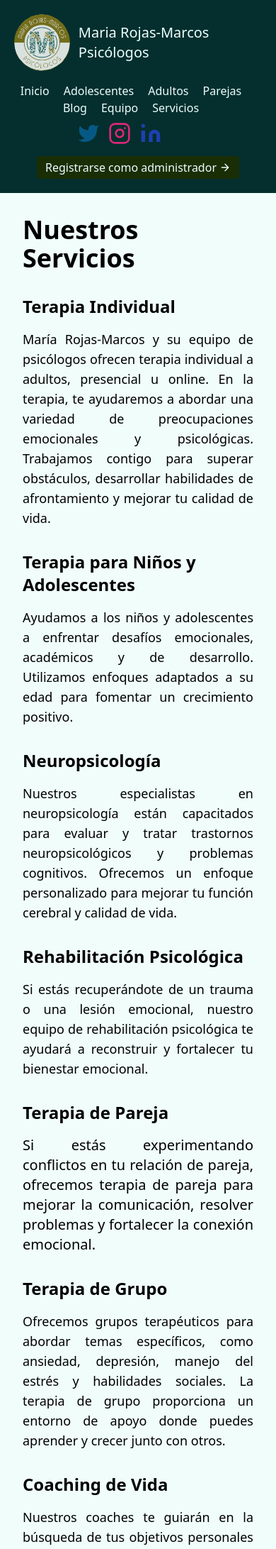
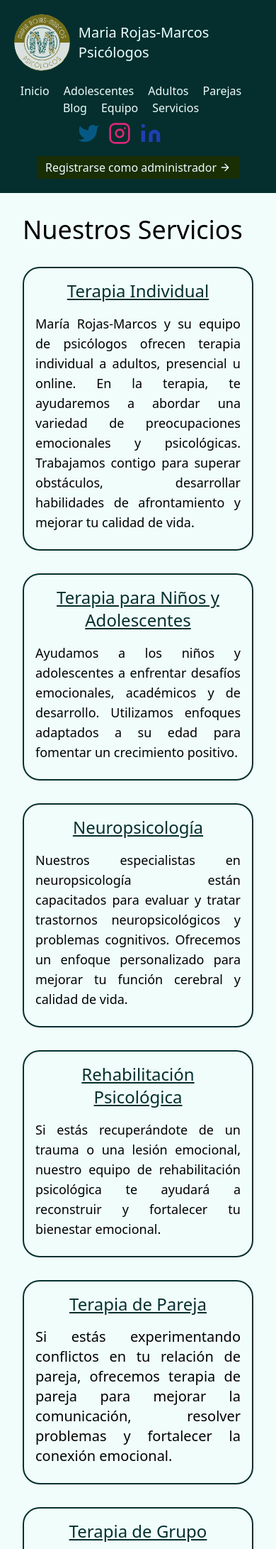
Before and after one commit to juaalvcam/MariaRojasMarcosPsicologos, a Django app: page /servicios in a window 390 px wide. Shown: the top 2183 px of the page at 71% size. Run offline with Django 4.2, Linux system fonts and the light colour scheme; some libraries are stand-ins or nearby versions.

Commit message:
Actualización de estilos en las plantillas HTML

```diff
--- a/psicoMRM/templates/base.html
+++ b/psicoMRM/templates/base.html
@@ -22,28 +22,32 @@
             class="w-20 h-20 rounded-full"
           />
           <!--CAMBIAR POR LOGOTIPO-->
-          <span class="ml-3 text-xl text-cyan-50 hover:text-lime-800"
+          <span class="ml-3 text-xl text-cyan-50 hover:text-lime-800 font-thin"
             >Maria Rojas-Marcos Psicólogos</span
           >
         </a>
         <nav
           class="md:ml-auto md:mr-auto flex flex-wrap items-center text-base justify-center"
         >
-          <a class="mr-5 hover:text-lime-800 text-cyan-50" href="/">Inicio</a>
-          <a class="mr-5 hover:text-lime-800 text-cyan-50">Adolescentes</a>
-          <a class="mr-5 hover:text-lime-800 text-cyan-50">Adultos</a>
-          <a class="mr-5 hover:text-lime-800 text-cyan-50">Parejas</a>
+          <a class="mr-5 hover:text-lime-800 text-cyan-50 font-thin" href="/"
+            >Inicio</a
+          >
+          <a class="mr-5 hover:text-lime-800 text-cyan-50 font-thin"
+            >Adolescentes</a
+          >
+          <a class="mr-5 hover:text-lime-800 text-cyan-50 font-thin">Adultos</a>
+          <a class="mr-5 hover:text-lime-800 text-cyan-50 font-thin">Parejas</a>
           <a
-            class="mr-5 hover:text-lime-800 text-cyan-50"
+            class="mr-5 hover:text-lime-800 text-cyan-50 font-thin"
             href="{% url 'blog' %}"
             >Blog</a
           >
           <a
-            class="mr-5 hover:text-lime-800 text-cyan-50"
+            class="mr-5 hover:text-lime-800 text-cyan-50 font-thin"
             href="{% url 'about' %}"
             >Equipo</a
           >
-          <a class="mr-5 hover:text-lime-800" href="{% url 'servicios' %}"
+          <a class="mr-5 hover:text-lime-800 font-thin" href="{% url 'servicios' %}"
             >Servicios</a
           >
         </nav>
@@ -111,7 +115,7 @@
         {% if user.is_anonymous %}
         <a href="{% url 'register' %}">
           <button
-            class="inline-flex items-center bg-lime-950 border-0 py-1 px-3 focus:outline-none hover:bg-lime-800 rounded text-base mt-4 md:mt-0"
+            class="inline-flex items-center bg-lime-950 border-0 py-1 px-3 focus:outline-none hover:bg-lime-800 rounded text-base mt-4 md:mt-0 font-thin"
           >
             Registrarse como administrador
             <svg
@@ -130,7 +134,7 @@
         {% else %}
         <a href="{% url 'logout' %}">
           <button
-            class="inline-flex items-center bg-lime-950 border-0 py-1 px-3 focus:outline-none hover:bg-lime-800 rounded text-base mt-4 md:mt-0"
+            class="inline-flex items-center bg-lime-950 border-0 py-1 px-3 focus:outline-none hover:bg-lime-800 rounded text-base mt-4 md:mt-0 font-thin"
           >
             Cerrar sesión
             <svg
--- a/psicoMRM/templates/servicios.html
+++ b/psicoMRM/templates/servicios.html
@@ -1,9 +1,11 @@
 {% extends 'base.html' %} {% block content %}
 <div class="container mx-auto p-8">
-  <h1 class="text-4xl font-bold mb-8">Nuestros Servicios</h1>
-  <div class="mb-8">
-    <h2 class="text-2xl font-bold mb-4">Terapia Individual</h2>
-    <p class="text-lg mb-2 text-justify">
+  <h1 class="text-4xl font-thin mb-8">Nuestros Servicios</h1>
+  <div class="mb-8 p-4 border-2 border-teal-950 bg-teal-50 rounded-3xl">
+    <h2 class="text-2xl font-thin mb-4 text-center underline text-teal-950">
+      <strong>Terapia Individual</strong>
+    </h2>
+    <p class="text-lg mb-2 text-justify font-thin">
       María Rojas-Marcos y su equipo de psicólogos ofrecen terapia individual a
       adultos, presencial u online. En la terapia, te ayudaremos a abordar una
       variedad de preocupaciones emocionales y psicológicas. Trabajamos contigo
@@ -11,74 +13,92 @@
       mejorar tu calidad de vida.
     </p>
   </div>
-  <div class="mb-8">
-    <h2 class="text-2xl font-bold mb-4">Terapia para Niños y Adolescentes</h2>
-    <p class="text-lg mb-2 text-justify">
+  <div class="mb-8 p-4 border-2 border-teal-950 bg-teal-50 rounded-3xl">
+    <h2 class="text-2xl font-thin mb-4 text-center underline text-teal-950">
+      <strong>Terapia para Niños y Adolescentes</strong>
+    </h2>
+    <p class="text-lg mb-2 text-justify font-thin">
       Ayudamos a los niños y adolescentes a enfrentar desafíos emocionales,
       académicos y de desarrollo. Utilizamos enfoques adaptados a su edad para
       fomentar un crecimiento positivo.
     </p>
   </div>
-  <div class="mb-8">
-    <h2 class="text-2xl font-bold mb-4">Neuropsicología</h2>
-    <p class="text-lg mb-2 text-justify">
+  <div class="mb-8 p-4 border-2 border-teal-950 bg-teal-50 rounded-3xl">
+    <h2 class="text-2xl font-thin mb-4 text-center underline text-teal-950">
+      <strong>Neuropsicología</strong>
+    </h2>
+    <p class="text-lg mb-2 text-justify font-thin">
       Nuestros especialistas en neuropsicología están capacitados para evaluar y
       tratar trastornos neuropsicológicos y problemas cognitivos. Ofrecemos un
       enfoque personalizado para mejorar tu función cerebral y calidad de vida.
     </p>
   </div>
-  <div class="mb-8">
-    <h2 class="text-2xl font-bold mb-4">Rehabilitación Psicológica</h2>
-    <p class="text-lg mb-2 text-justify">
+  <div class="mb-8 p-4 border-2 border-teal-950 bg-teal-50 rounded-3xl">
+    <h2 class="text-2xl font-thin mb-4 text-center underline text-teal-950">
+      <strong>Rehabilitación Psicológica</strong>
+    </h2>
+    <p class="text-lg mb-2 text-justify font-thin">
       Si estás recuperándote de un trauma o una lesión emocional, nuestro equipo
       de rehabilitación psicológica te ayudará a reconstruir y fortalecer tu
       bienestar emocional.
     </p>
   </div>
-  <div class="mb-8">
-    <h2 class="text-2xl font-bold mb-4">Terapia de Pareja</h2>
-    <p class="text-xl mb-2 text-justify">
+  <div class="mb-8 p-4 border-2 border-teal-950 bg-teal-50 rounded-3xl">
+    <h2 class="text-2xl font-thin mb-4 text-center underline text-teal-950">
+      <strong>Terapia de Pareja</strong>
+    </h2>
+    <p class="text-xl mb-2 text-justify font-thin">
       Si estás experimentando conflictos en tu relación de pareja, ofrecemos
       terapia de pareja para mejorar la comunicación, resolver problemas y
       fortalecer la conexión emocional.
     </p>
   </div>
-  <div class="mb-8">
-    <h2 class="text-2xl font-bold mb-4">Terapia de Grupo</h2>
-    <p class="text-lg mb-2 text-justify">
+  <div class="mb-8 p-4 border-2 border-teal-950 bg-teal-50 rounded-3xl">
+    <h2 class="text-2xl font-thin mb-4 text-center underline text-teal-950">
+      <strong>Terapia de Grupo</strong>
+    </h2>
+    <p class="text-lg mb-2 text-justify font-thin">
       Ofrecemos grupos terapéuticos para abordar temas específicos, como
       ansiedad, depresión, manejo del estrés y habilidades sociales. La terapia
       de grupo proporciona un entorno de apoyo donde puedes aprender y crecer
       junto con otros.
     </p>
   </div>
-  <div class="mb-8">
-    <h2 class="text-2xl font-bold mb-4">Coaching de Vida</h2>
-    <p class="text-lg mb-2 text-justify">
+  <div class="mb-8 p-4 border-2 border-teal-950 bg-teal-50 rounded-3xl">
+    <h2 class="text-2xl font-thin mb-4 text-center underline text-teal-950">
+      <strong>Coaching de Vida</strong>
+    </h2>
+    <p class="text-lg mb-2 text-justify font-thin">
       Nuestros coaches te guiarán en la búsqueda de tus objetivos personales y
       profesionales, proporcionándote las herramientas necesarias para alcanzar
       el éxito y la realización.
     </p>
   </div>
-  <div class="mb-8">
-    <h2 class="text-2xl font-bold mb-4">Masaje Antiestrés</h2>
-    <p class="text-lg mb-2 text-justify">
+  <div class="mb-8 p-4 border-2 border-teal-950 bg-teal-50 rounded-3xl">
+    <h2 class="text-2xl font-thin mb-4 text-center underline text-teal-950">
+      <strong>Masaje Antiestrés</strong>
+    </h2>
+    <p class="text-lg mb-2 text-justify font-thin">
       Sumérgete en un oasis de relajación con nuestros masajes antiestrés,
       diseñados para aliviar la tensión y restaurar tu equilibrio interior.
     </p>
   </div>
-  <div class="mb-8">
-    <h2 class="text-2xl font-bold mb-4">Autocuidado</h2>
-    <p class="text-lg mb-2 text-justify">
+  <div class="mb-8 p-4 border-2 border-teal-950 bg-teal-50 rounded-3xl">
+    <h2 class="text-2xl font-thin mb-4 text-center underline text-teal-950">
+      <strong>Autocuidado</strong>
+    </h2>
+    <p class="text-lg mb-2 text-justify font-thin">
       Promovemos el autocuidado como parte integral de tu bienestar. Aprende a
       cuidarte a ti mismo de manera sana y efectiva. Descubre cómo proyectar tu
       mejor versión con el asesoramiento de imagen. Potencia tu confianza y
       presencia.
     </p>
   </div>
-  <div class="mb-8">
-    <h2 class="text-2xl font-bold mb-4">NutriCoach</h2>
-    <p class="text-lg mb-2 text-justify">
+  <div class="mb-8 p-4 border-2 border-teal-950 bg-teal-50 rounded-3xl">
+    <h2 class="text-2xl font-thin mb-4 text-center underline text-teal-950">
+      <strong>NutriCoach</strong>
+    </h2>
+    <p class="text-lg mb-2 text-justify font-thin">
       Te ayudaremos a alcanzar tus objetivos de salud, proporcionándote
       orientación personalizada y consejos para construir unos hábitos
       saludables.
```
Also changed, not shown: psicoMRM/templates/about.html (+4 -4 lines), psicoMRM/templates/index.html (+25 -23 lines), psicoMRM/templates/login.html (+5 -5 lines), psicoMRM/templates/registro.html (+4 -4 lines).
